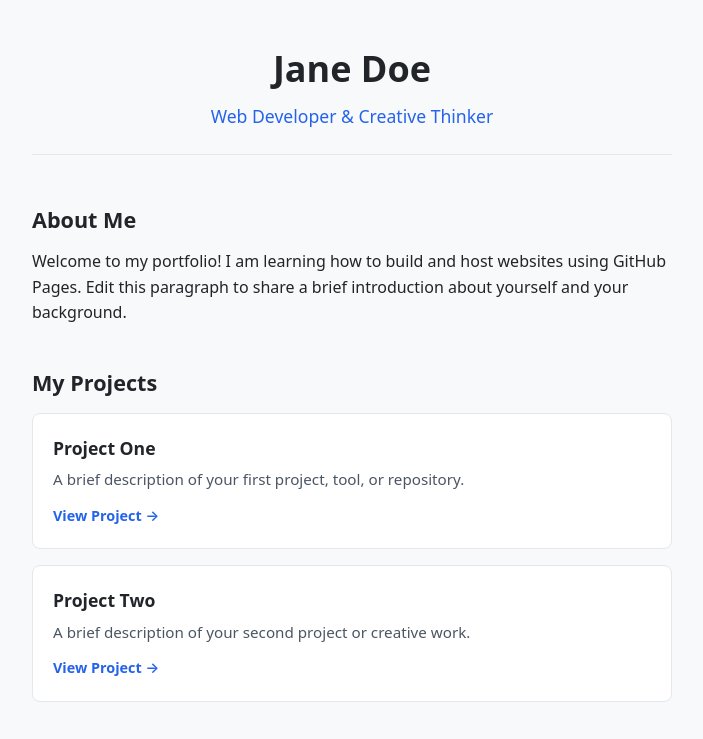
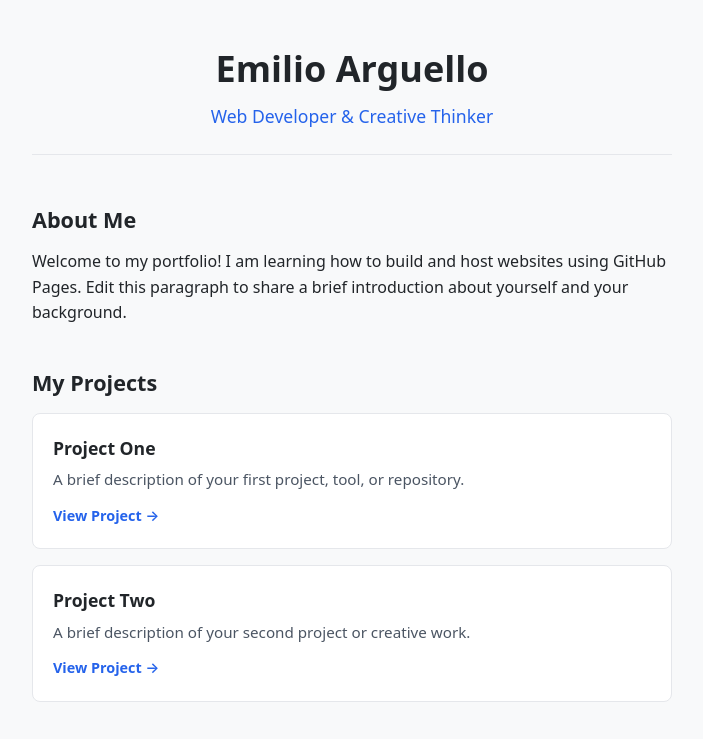
Before and after one commit to xXearguelloXx/xXearguelloXx-github.io, a plain HTML site: page index.html in a window 1280 px wide. Shown: the top 739 px of the page, without its empty margins (288-991 px from the left). Drawn offline with Linux system fonts and the light colour scheme.

Commit message:
First version of wesite

```diff
--- a/index.html
+++ b/index.html
@@ -10,7 +10,7 @@
 
   <!-- Header / Intro -->
   <header>
-    <h1>Jane Doe</h1>
+    <h1>Emilio Arguello</h1>
     <p class="subtitle">Web Developer & Creative Thinker</p>
   </header>
 
```
